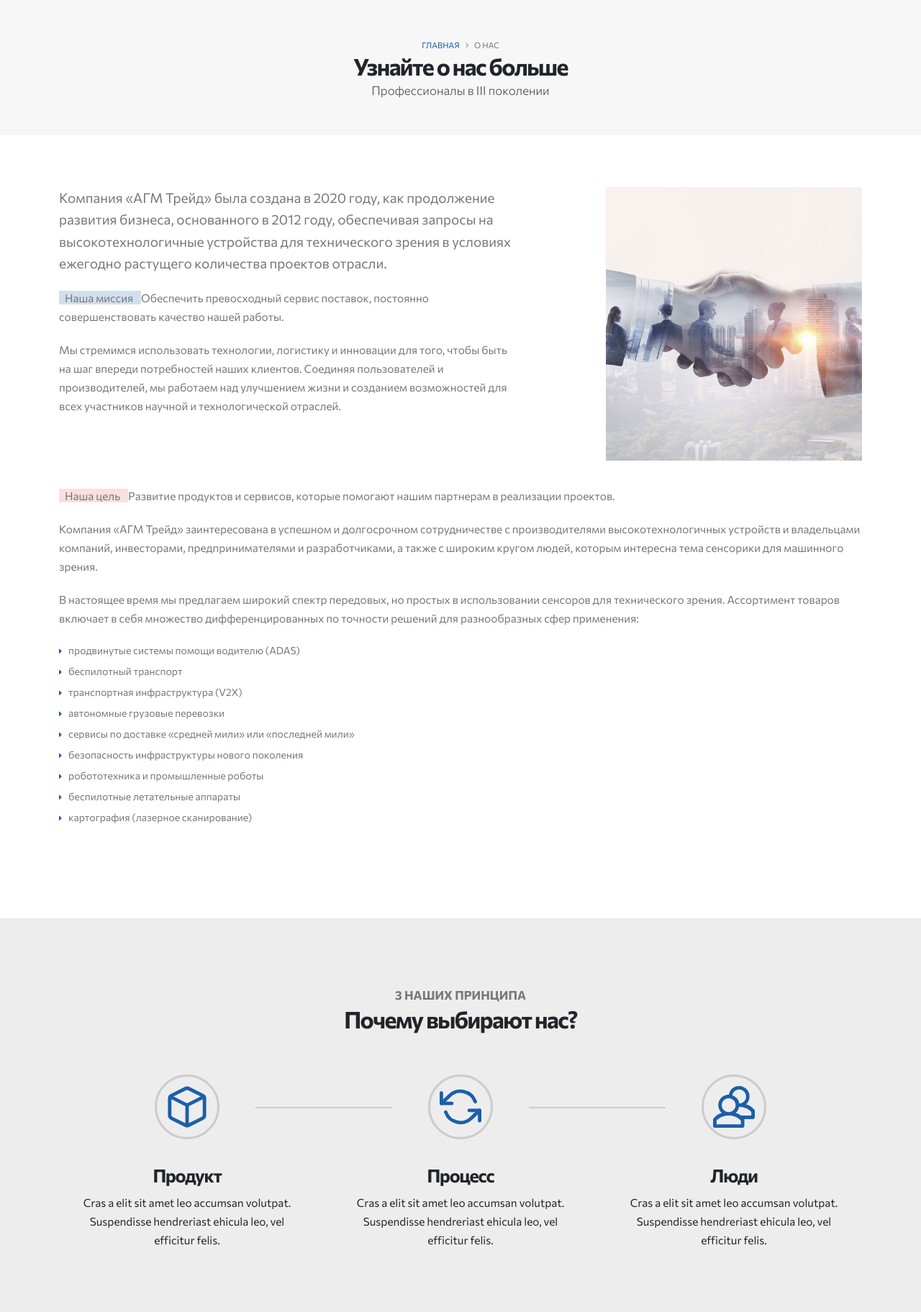
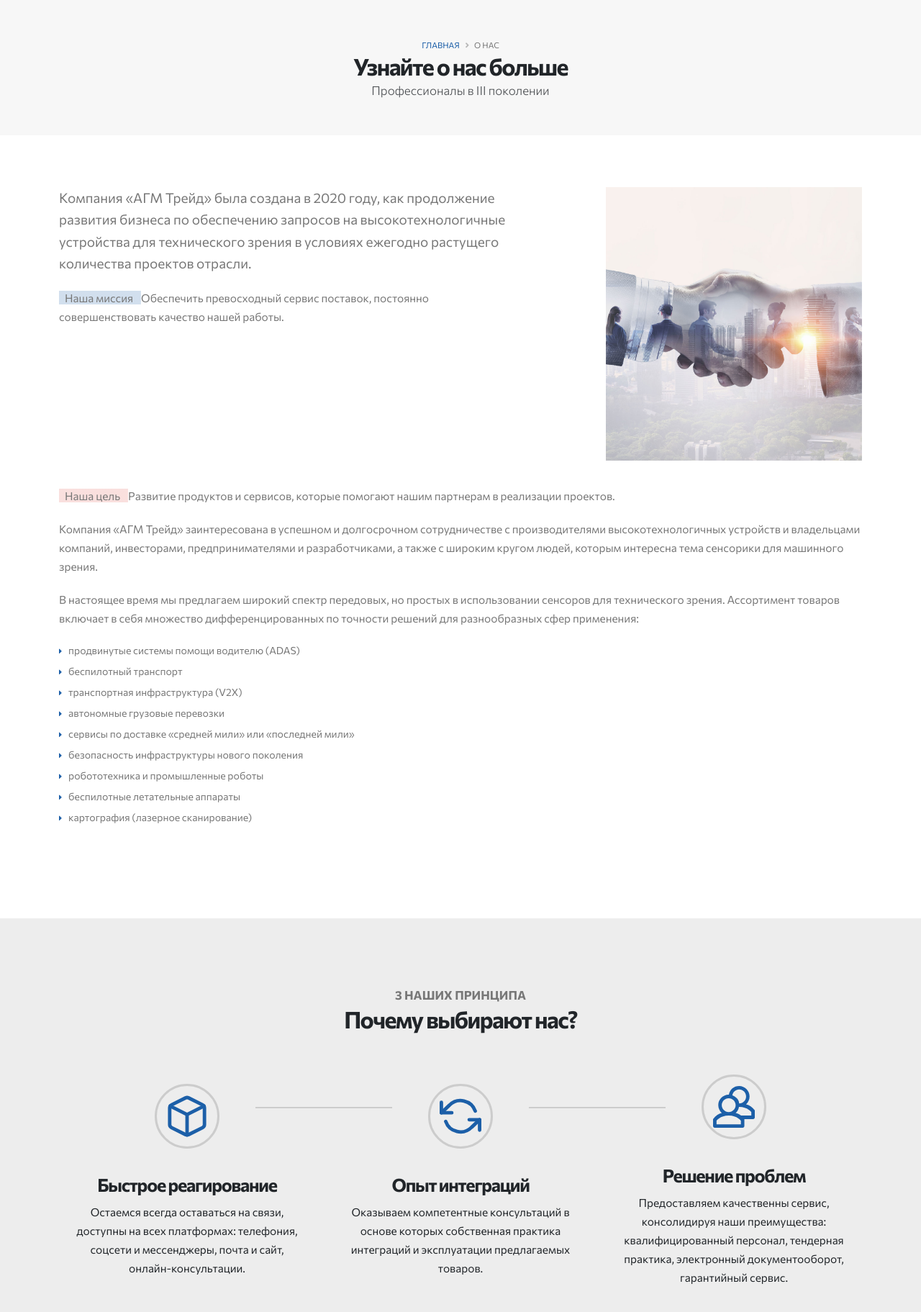
Before and after one commit to SMplg/trade, a Django app: page /aboutus in a window 1280 px wide. Shown: the part 165-1988 px from the top of the page at 72% size. Run offline with Django 3.2, Linux system fonts and the light colour scheme; data comes from the database, SQL or seed files in the repository; some libraries are stand-ins or nearby versions.

Commit message:
update тексты

```diff
--- a/mainapp/templates/mainapp/aboutus.html
+++ b/mainapp/templates/mainapp/aboutus.html
@@ -26,15 +26,12 @@
         <div class="row justify-content-center">
             <div class="col-lg-7">
                 <p class="text-4-5 line-height-6 mb-4-5 appear-animation" data-appear-animation="fadeInUpShorterPlus" data-appear-animation-delay="200">
-                    Компания «АГМ Трейд» была создана в 2020 году, как продолжение развития бизнеса, основанного в 2012 году, обеспечивая запросы на высокотехнологичные устройства для технического зрения в условиях ежегодно растущего количества проектов отрасли.
+                    Компания «АГМ Трейд» была создана в 2020 году, как продолжение развития бизнеса по обеспечению запросов на высокотехнологичные устройства для технического зрения в условиях ежегодно растущего количества проектов отрасли.
                 </p>
 
                 <p class="text-3-5 mb-4-5 appear-animation" data-appear-animation="fadeInUpShorterPlus" data-appear-animation-delay="400">
                     <span class="highlight highlight-primary highlight-bg-opacity highlight-animated" data-appear-animation="highlight-animated-start" data-appear-animation-delay="300" data-plugin-options="{'flagClassOnly': true}"> Наша миссия </span>
                     Обеспечить превосходный сервис поставок, постоянно совершенствовать качество нашей работы.
-                </p>
-                <p class="text-3-5 mb-4 mb-lg-0 appear-animation" data-appear-animation="fadeInUpShorterPlus" data-appear-animation-delay="600">
-                    Мы стремимся использовать технологии, логистику и инновации для того, чтобы быть на шаг впереди потребностей наших клиентов. Соединяя пользователей и производителей, мы работаем над улучшением жизни и созданием возможностей для всех участников научной и технологической отраслей.
                 </p>
 
             </div>
@@ -95,8 +92,8 @@
                         </strong>
                     </div>
                     <div class="process-step-content px-4">
-                        <h4 class="font-weight-bold text-6 pb-1 mb-2">Продукт</h4>
-                        <p class="text-3-5 text-color-dark mb-0">Cras a elit sit amet leo accumsan volutpat. Suspendisse hendreriast ehicula leo, vel efficitur felis. </p>
+                        <h4 class="font-weight-bold text-6 pb-1 mb-2">Быстрое реагирование</h4>
+                        <p class="text-3-5 text-color-dark mb-0">Остаемся всегда оставаться на связи, доступны на всех платформах: телефония, соцсети и мессенджеры, почта и сайт, онлайн-консультации.</p>
                     </div>
                 </div>
                 <div class="process-step col-md-9 col-lg-4 mb-5 mb-lg-4 appear-animation" data-appear-animation="fadeInUpShorter" data-appear-animation-delay="400">
@@ -106,8 +103,8 @@
                         </strong>
                     </div>
                     <div class="process-step-content px-4">
-                        <h4 class="font-weight-bold text-6 pb-1 mb-2">Процесс</h4>
-                        <p class="text-3-5 text-color-dark mb-0">Cras a elit sit amet leo accumsan volutpat. Suspendisse hendreriast ehicula leo, vel efficitur felis. </p>
+                        <h4 class="font-weight-bold text-6 pb-1 mb-2">Опыт интеграций</h4>
+                        <p class="text-3-5 text-color-dark mb-0">Оказываем компетентные консультаций в основе которых собственная практика интеграций и эксплуатации предлагаемых товаров.</p>
                     </div>
                 </div>
                 <div class="process-step col-md-9 col-lg-4 mb-5 mb-lg-4 appear-animation" data-appear-animation="fadeInUpShorter" data-appear-animation-delay="600">
@@ -117,8 +114,8 @@
                         </strong>
                     </div>
                     <div class="process-step-content px-4">
-                        <h4 class="font-weight-bold text-6 pb-1 mb-2">Люди</h4>
-                        <p class="text-3-5 text-color-dark mb-0">Cras a elit sit amet leo accumsan volutpat. Suspendisse hendreriast ehicula leo, vel efficitur felis. </p>
+                        <h4 class="font-weight-bold text-6 pb-1 mb-2">Решение проблем</h4>
+                        <p class="text-3-5 text-color-dark mb-0">Предоставляем качественны сервис, консолидируя наши преимущества: квалифицированный персонал, тендерная практика, электронный документооборот, гарантийный сервис.</p>
                     </div>
                 </div>
             </div>
@@ -131,34 +128,33 @@
         <div class="container position-relative z-index-2 pt-5">
             <div class="row">
                 <div class="col text-center">
-                    <h3 class="font-weight-bold text-color-light text-4-5 ls-0 mb-2">MEET PORTO FINANCE</h3>
-                    <h2 class="font-weight-bold text-color-light text-11 line-height-3 line-height-md-1 mb-5">Accountant and Financial Planner in New York</h2>
-                    <p class="text-color-light text-3-5 line-height-9">Lorem ipsum dolor sit amet, consectetur adipiscing elit. Sed imperdiet libero id nisi euismod, sed porta est consectetur. Vestibulum auctor felis eget orci semper vestibulum. Pellentesque ultricies nibh gravida, accumsan libero luctus, molestie nunc. In nibh ipsum, blandit id faucibus ac, finibus vitae dui. Orci sempre vestibulimun. </p>
+                    <h3 class="font-weight-bold text-color-light text-4-5 ls-0 mb-2">Обеспечение превосходного сервиса</h3>
+                    <h1 class="font-weight-bold text-color-light text-11 line-height-3 line-height-md-1 mb-5">Мы непрерывно совершенствуем качество работы.</h1>
                 </div>
             </div>
             <div class="row counters counters-sm text-6 pb-5 pt-4 mt-5">
                 <div class="col-sm-6 col-lg-3 mb-5 mb-lg-0">
                     <div class="counter">
                         <strong class="text-color-light font-weight-extra-bold text-8 line-height-1" data-to="30" data-append="+">0</strong>
-                        <span class="text-color-light font-weight-normal line-height-1 text-0 mt-0">Business Year</span>
+                        <span class="text-color-light font-weight-normal line-height-1 text-0 mt-0">Глобальных бендов</span>
                     </div>
                 </div>
                 <div class="col-sm-6 col-lg-3 mb-5 mb-lg-0">
                     <div class="counter">
-                        <strong class="text-color-light font-weight-extra-bold text-8 line-height-1" data-to="240" data-append="+">0</strong>
-                        <span class="text-color-light font-weight-normal line-height-1 text-0 mt-0">Satiesfied Clients</span>
+                        <strong class="text-color-light font-weight-extra-bold text-8 line-height-1" data-to="100" data-append="+">0</strong>
+                        <span class="text-color-light font-weight-normal line-height-1 text-0 mt-0">Товаров в ассортименте</span>
                     </div>
                 </div>
                 <div class="col-sm-6 col-lg-3 mb-5 mb-sm-0">
                     <div class="counter">
-                        <strong class="text-color-light font-weight-extra-bold text-8 line-height-1" data-to="2000" data-append="+">0</strong>
-                        <span class="text-color-light font-weight-normal line-height-1 text-0 mt-0">Successfull Cases</span>
+                        <strong class="text-color-light font-weight-extra-bold text-8 line-height-1" data-to="200" data-append="+">0</strong>
+                        <span class="text-color-light font-weight-normal line-height-1 text-0 mt-0">Постоянных клиентов</span>
                     </div>
                 </div>
                 <div class="col-sm-6 col-lg-3">
                     <div class="counter">
                         <strong class="text-color-light font-weight-extra-bold text-8 line-height-1" data-to="20" data-append="+">0</strong>
-                        <span class="text-color-light font-weight-normal line-height-1 text-0 mt-0">Top Professionals</span>
+                        <span class="text-color-light font-weight-normal line-height-1 text-0 mt-0">Компетентных специалистов</span>
                     </div>
                 </div>
             </div>
```
Also changed, not shown: mainapp/templates/mainapp/contacts.html (+8 -8 lines), mainapp/templates/mainapp/faq.html (+2 -9 lines), mainapp/templates/mainapp/index.html (+24 -13 lines).
